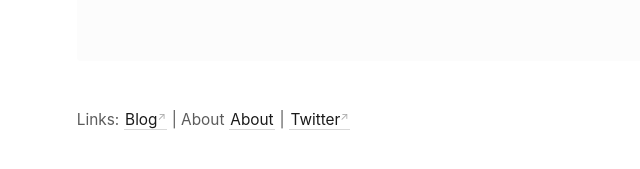
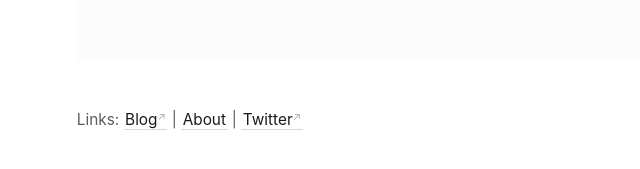
Before and after one commit to unitechy/unitechy-blog, a Jekyll site: the page built from _notes/Coffee Saccharum.md, in a window 1280 px wide and 900 px high, scrolled down 4514 px. Shown: the part 700-869 px from the top of the window, without its empty margins (0-640 px from the left). Built offline with Jekyll 4.4.1, drawn with Linux system fonts in a browser that asks for light colours.

Commit message:
Update footer.html

```diff
--- a/_includes/footer.html
+++ b/_includes/footer.html
@@ -1 +1 @@
-Links: <a class="external-link" href="https://unitechy.com">Blog</a> | About <a class="internal-link" href="/about">About</a> | <a class="external-link" href="https://twitter.com/unitechy">Twitter</a>
+Links: <a class="external-link" href="https://unitechy.com">Blog</a> | <a class="internal-link" href="/about">About</a> | <a class="external-link" href="https://twitter.com/unitechy">Twitter</a>
```
